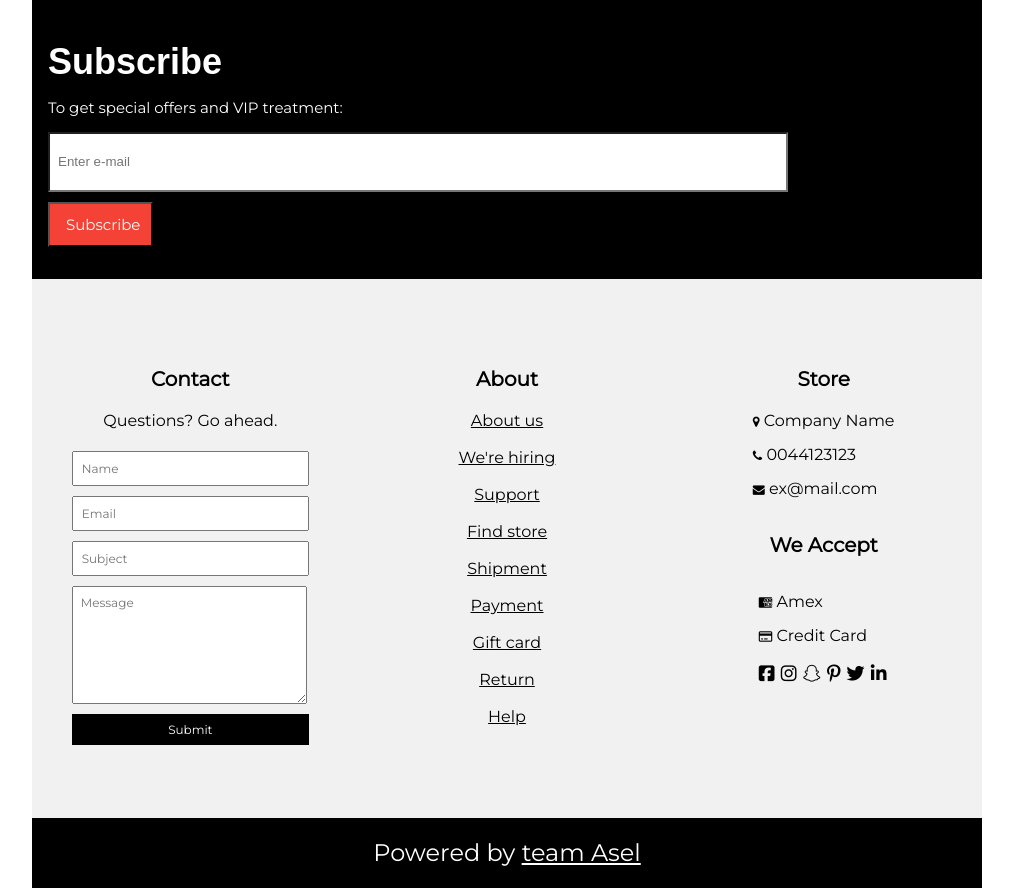
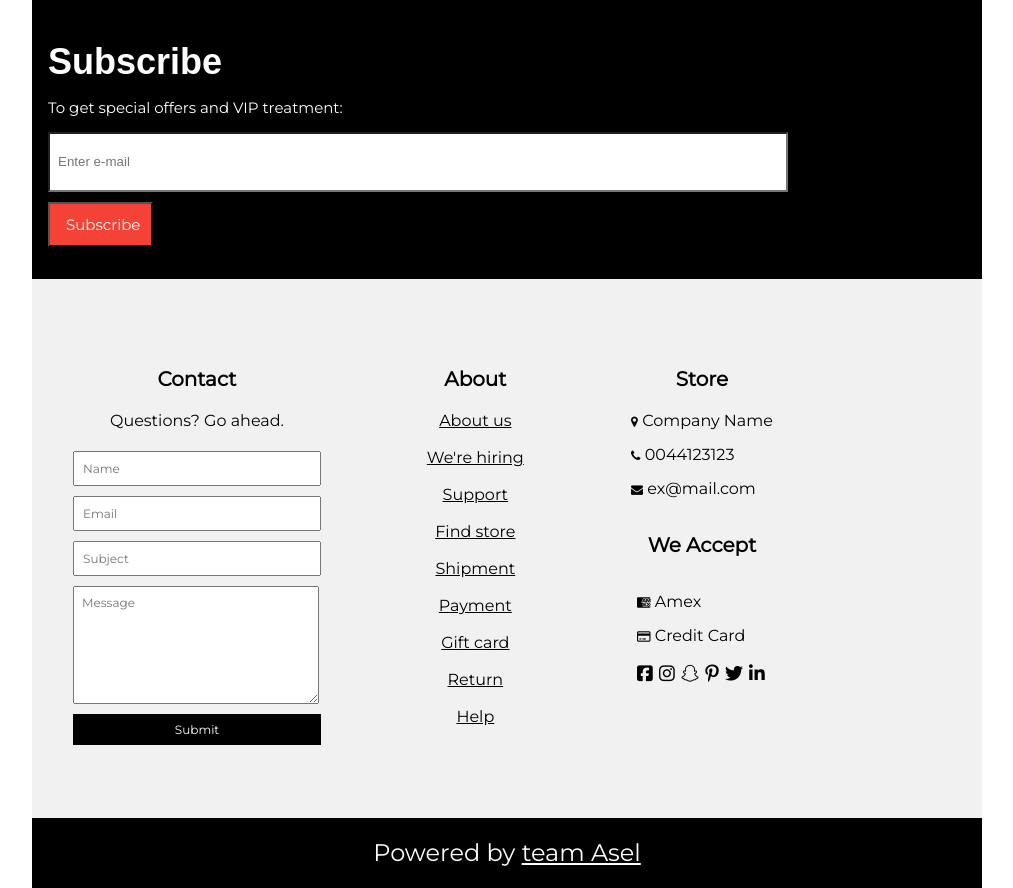
Before and after one commit to kazakh-in-nz/project-ecomerce-one, a PHP site: page / in a window 1280 px wide. Shown: the part 1273-2161 px from the top of the page, without its empty margins (258-1271 px from the left). Run offline with PHP 8.4, Linux system fonts and the light colour scheme; some libraries are stand-ins or nearby versions.

Commit message:
added responsive layout to the info section

```diff
--- a/home.html
+++ b/home.html
@@ -269,7 +269,8 @@
             </form>
           </div>
 
-          <!-- about -->
+          <div class="about-store-wrapper">
+            <!-- about -->
           <div class="about">
             <h3>About</h3>
             <ul class="about-list">
@@ -317,6 +318,7 @@
               </div>
             </div>
           </div>
+          </div>
         </section>
       </main>
 
--- a/style.css
+++ b/style.css
@@ -390,8 +330,22 @@ footer p {
   flex-direction: column;
   align-items: center;
   justify-items: flex-start;
-  width: calc(100% / 3);
   padding: 0px 10px;
+}
+
+.contact {
+  width: 100%;
+}
+
+.about-store-wrapper {
+  width: 100%;
+  display: flex;
+  margin-top: 20px;
+}
+
+.store,
+.about {
+  width: calc(100% / 2);
 }
 
 .store {
@@ -526,3 +480,83 @@ h1 {
   background-color: lightgrey;
   color: #000000;
 }
+
+/* ************************ */
+/* ********* media ******** */
+/* ************************ */
+
+@media only screen and (min-width: 601px) {
+  .new-arrival {
+    font-size: 64px;
+  }
+
+  .collection {
+    display: block;
+    font-size: 36px;
+    margin: 10px 0;
+  }
+}
+
+@media only screen and (min-width: 769px) {
+  .mobile-header {
+    display: none;
+    background-color: black;
+  }
+
+  .main-header {
+    padding-top: 0;
+  }
+
+  body {
+    display: flex;
+  }
+
+  #sidenav-id {
+    position: relative;
+    width: 250px !important;
+  }
+
+  .closebtn {
+    visibility: hidden;
+  }
+
+  .content-wrapper {
+    width: calc(100%-250px);
+  }
+
+  .contact,
+  .about,
+  .store {
+    width: calc(100% / 3);
+  }
+
+  .contact-info {
+    flex-wrap: nowrap;
+  }
+
+  .contact {
+    width: calc(100% / 3);
+  }
+
+  .about-store-wrapper {
+    width: calc(100% * 2 / 3);
+    margin-top: 0px;
+  }
+}
+
+@media only screen and (min-width: 1201px) {
+  body {
+    justify-content: center;
+  }
+
+  .content-wrapper {
+    width: 950px;
+  }
+}
+
+@media only screen and (max-width: 768px) {
+  .item {
+    flex: 0 1 calc(50% - 32px);
+    margin: 0 16px;
+  }
+}
```
Also changed, not shown: other parts of style.css (+1 -61 lines).
